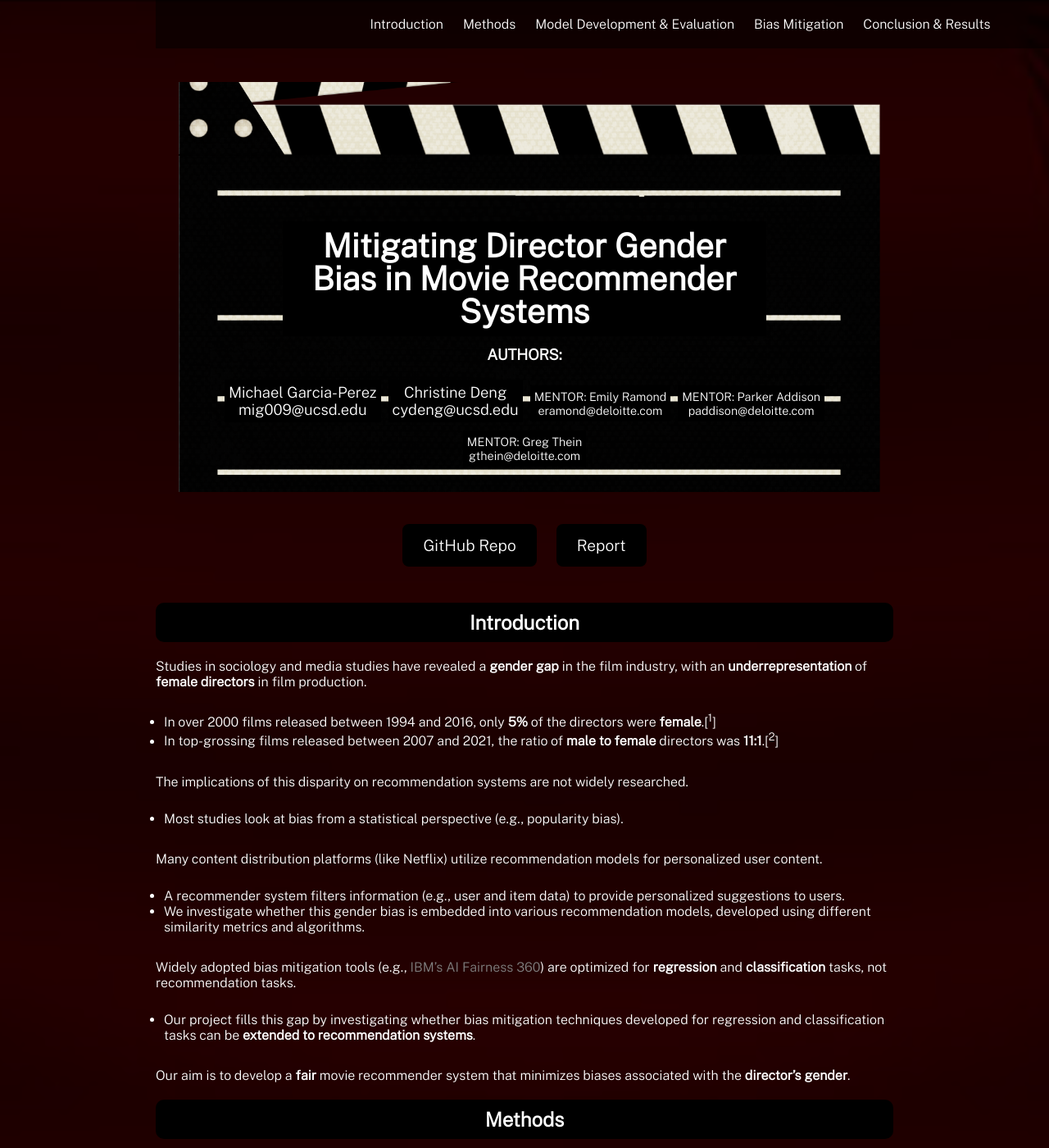
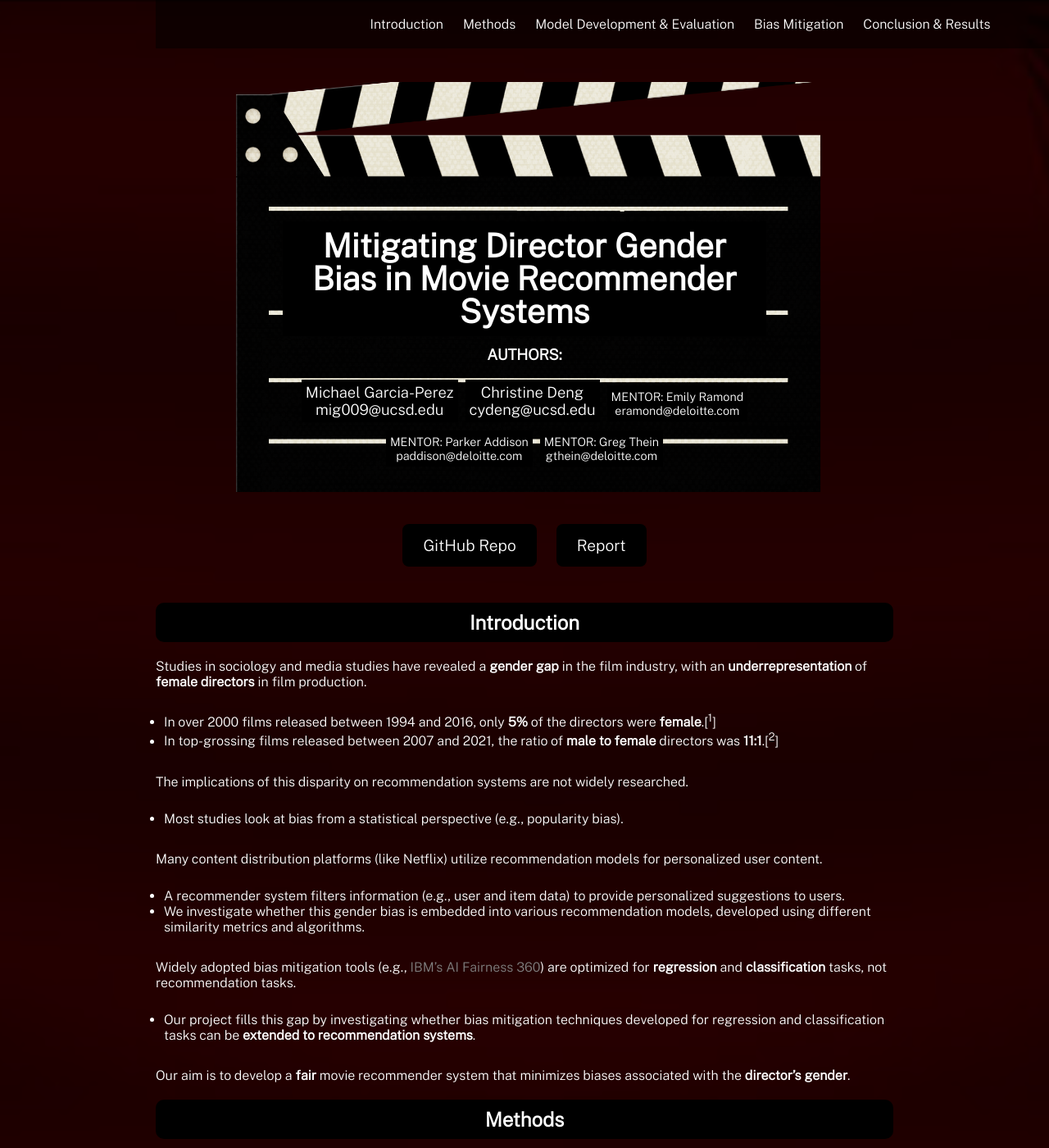
Before and after one commit to michael-garciaperez/DSC180A-Methodology-5, a Jekyll site: the page built from index.md, in a window 1280 px wide and 1400 px high. Shown: the whole window at 82% size. Built offline with Jekyll 4.4.1, drawn with Linux system fonts in a browser that asks for light colours.

Commit message:
Update style.scss

```diff
--- a/assets/css/style.scss
+++ b/assets/css/style.scss
@@ -26,7 +26,7 @@ header {
   position: relative;
   z-index: 2;
   margin: 100px auto; /* Adjusted margin */
-  max-width: 900px; /* Set header width to 900px */
+  max-width: 670px;
   padding: 20px 40px 25px;
   height: 500px;
 }
```
